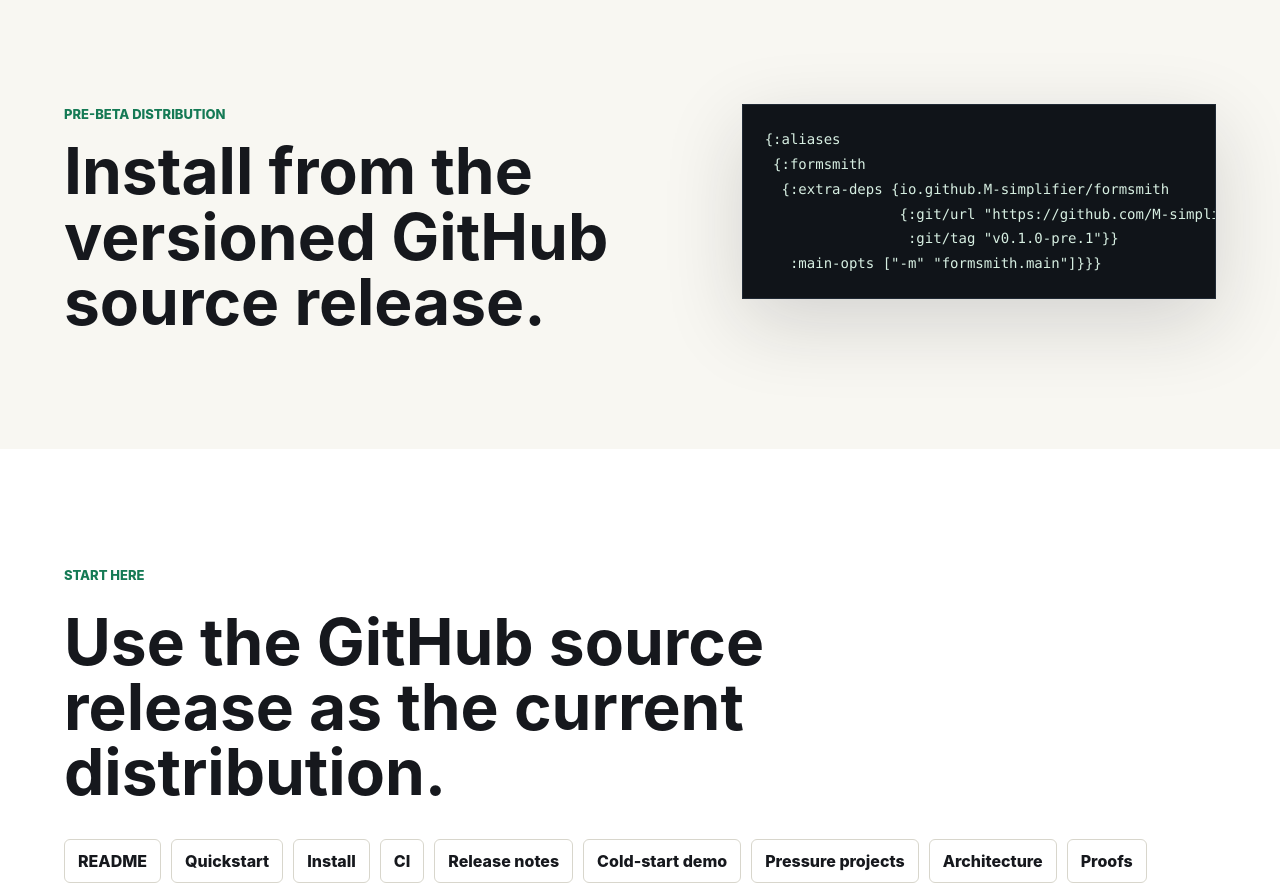
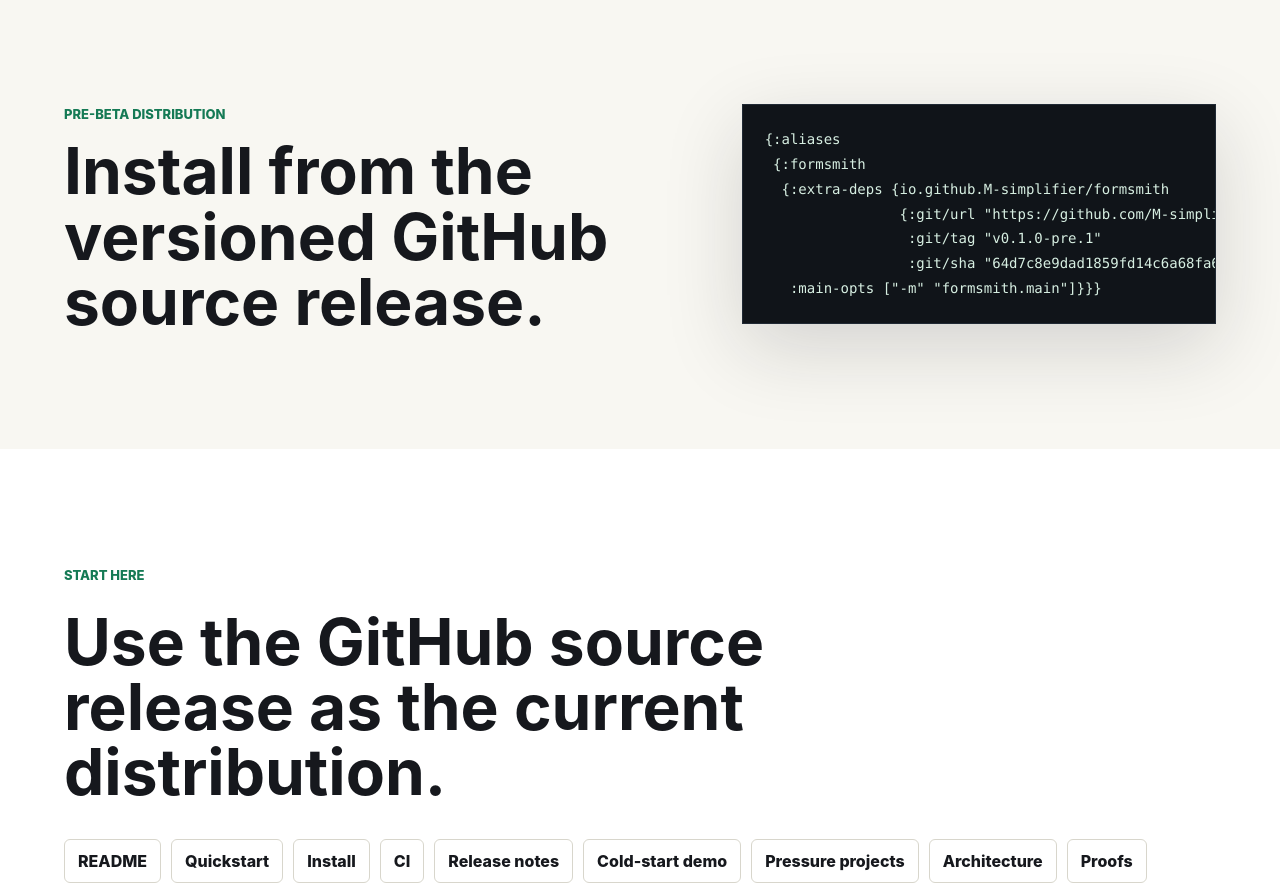
Before and after one commit to M-simplifier/formsmith, a plain HTML site: page site/index.html in a window 1280 px wide. Shown: the part 3420-4310 px from the top of the page. Drawn offline with Linux system fonts and the light colour scheme.

Commit message:
docs: pin release git dependency sha
Verified by public PR CI run 25535448656 and release-consumer tests.

```diff
--- a/site/index.html
+++ b/site/index.html
@@ -176,7 +176,8 @@
  {:formsmith
   {:extra-deps {io.github.M-simplifier/formsmith
                 {:git/url "https://github.com/M-simplifier/formsmith.git"
-                 :git/tag "v0.1.0-pre.1"}}
+                 :git/tag "v0.1.0-pre.1"
+                 :git/sha "64d7c8e9dad1859fd14c6a68fa6e682a71eda010"}}
    :main-opts ["-m" "formsmith.main"]}}}</code></pre>
           </div>
         </div>
```
Also changed, not shown: 3 other files.
